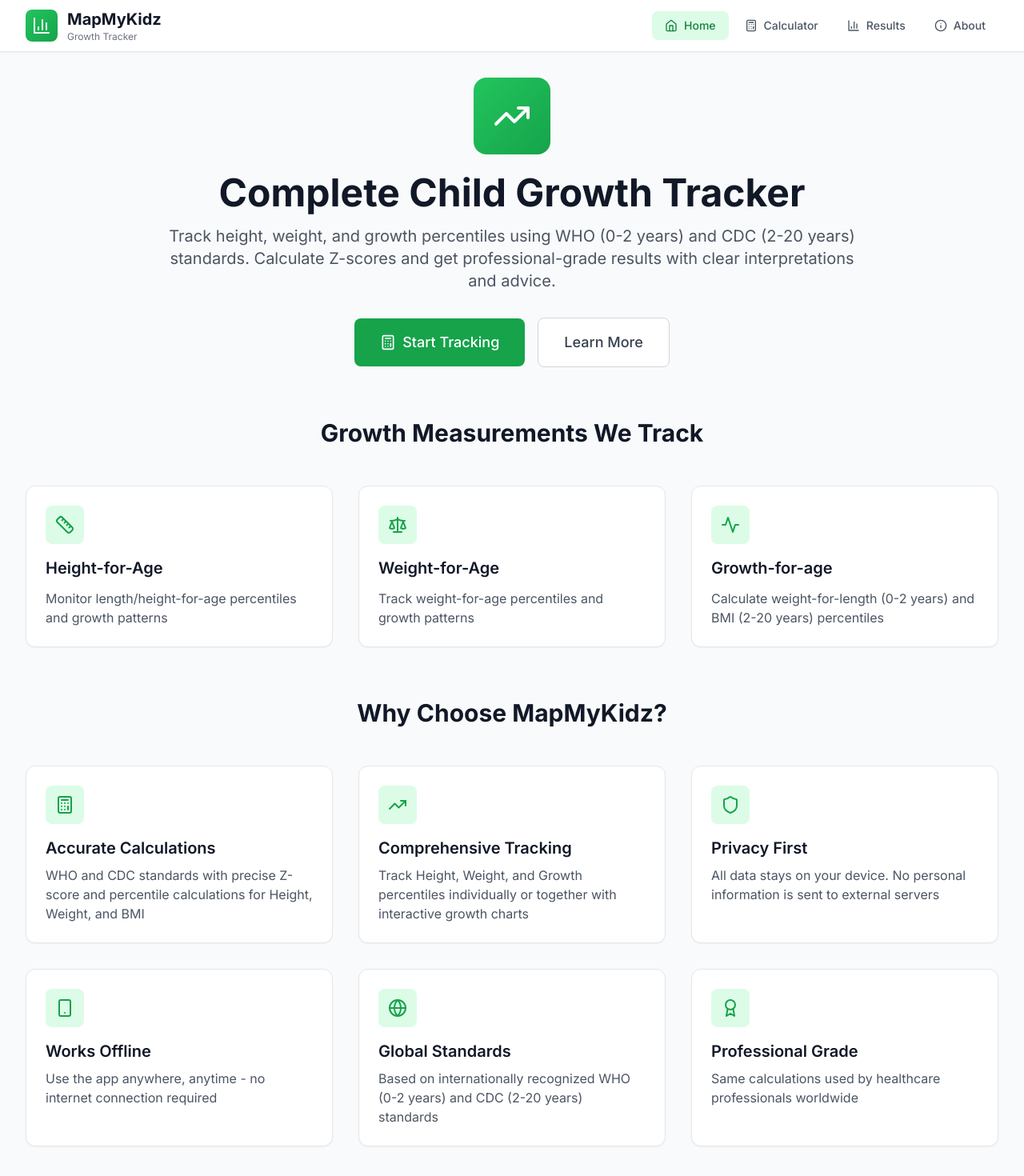
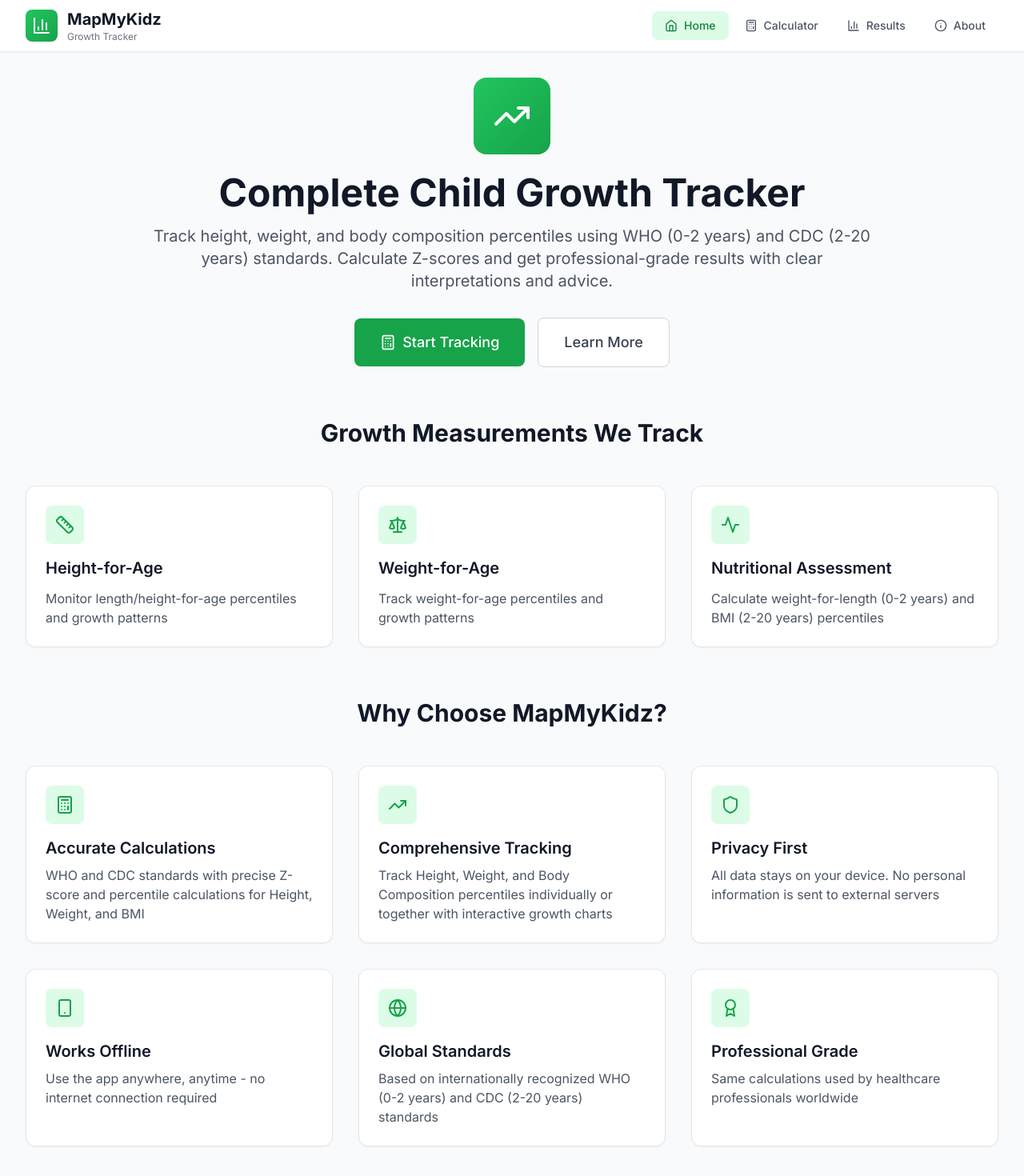
Before and after one commit to mapmykidz/Mapmykidz, a React (Vite) app: page / in a window 1280 px wide. Shown: the top 1470 px of the page at 80% size. Built offline with nearby package versions, Linux system fonts and the light colour scheme.

Commit message:
Update HomePage terminology: change growth percentiles to body composition percentiles and BMI to body composition for consistency

```diff
--- a/src/pages/AboutPage.tsx
+++ b/src/pages/AboutPage.tsx
@@ -25,7 +25,7 @@ export const AboutPage: React.FC = () => {
     },
     {
       icon: Activity,
-      title: 'Growth-for-Age Tracking',
+      title: 'Nutritional Status Tracking',
       description: 'Calculate weight-for-length (0-2 years) and BMI (2-20 years) using WHO and CDC standards.',
     },
     {
@@ -100,7 +100,7 @@ export const AboutPage: React.FC = () => {
               <li className="flex items-start space-x-2">
                 <div className="w-2 h-2 bg-primary-500 rounded-full mt-2 flex-shrink-0"></div>
                 <div>
-                  <strong>Growth-for-age:</strong> Weight-for-length (0-2 years) and BMI (2-20 years)
+                  <strong>Nutritional Status:</strong> Weight-for-length (0-2 years) and BMI (2-20 years)
                 </div>
               </li>
             </ul>
@@ -189,7 +189,7 @@ export const AboutPage: React.FC = () => {
           </div>
 
           <div>
-            <h3 className="text-lg font-semibold text-gray-900 mb-2">Growth-for-Age Analysis</h3>
+            <h3 className="text-lg font-semibold text-gray-900 mb-2">Nutritional Status Analysis</h3>
             <p className="text-gray-600 mb-3">
               For children 0-2 years, we use weight-for-length (WFL) measurements. For children 2-20 years, we use Body Mass Index (BMI):
             </p>
--- a/src/pages/HomePage.tsx
+++ b/src/pages/HomePage.tsx
@@ -12,7 +12,7 @@ export const HomePage: React.FC = () => {
     {
       icon: TrendingUp,
       title: 'Comprehensive Tracking',
-      description: 'Track Height, Weight, and Growth percentiles individually or together with interactive growth charts'
+      description: 'Track Height, Weight, and Body Composition percentiles individually or together with interactive growth charts'
     },
     {
       icon: Shield,
@@ -55,7 +55,7 @@ export const HomePage: React.FC = () => {
     },
           {
         icon: Activity,
-        title: 'Growth-for-age',
+        title: 'Nutritional Assessment',
         description: 'Calculate weight-for-length (0-2 years) and BMI (2-20 years) percentiles',
         color: 'from-primary-500 to-primary-600',
         bgColor: 'bg-primary-100',
@@ -75,7 +75,7 @@ export const HomePage: React.FC = () => {
             Complete Child Growth Tracker
           </h1>
           <p className="text-xl text-gray-600 mb-8 max-w-4xl mx-auto">
-            Track height, weight, and growth percentiles using WHO (0-2 years) and CDC (2-20 years) standards. Calculate Z-scores and get professional-grade results with clear interpretations and advice.
+            Track height, weight, and body composition percentiles using WHO (0-2 years) and CDC (2-20 years) standards. Calculate Z-scores and get professional-grade results with clear interpretations and advice.
           </p>
           <div className="flex flex-col sm:flex-row gap-4 justify-center items-center">
             <Link
@@ -165,7 +165,7 @@ export const HomePage: React.FC = () => {
             </div>
             <h3 className="text-xl font-semibold text-gray-900 mb-2">Choose Measurements</h3>
             <p className="text-gray-600">
-              Select height, weight, and/or BMI for tracking based on your needs
+              Select height, weight, and/or body composition for tracking based on your needs
             </p>
           </div>
           <div className="text-center">
--- a/src/pages/InputPage.tsx
+++ b/src/pages/InputPage.tsx
@@ -390,7 +390,7 @@ export const InputPage: React.FC = () => {
               <div className="flex items-center justify-between">
                 <div className="flex items-center space-x-3">
                   <Activity className={`w-5 h-5 ${selectedMeasurements.includes('bmi') ? 'text-primary-600' : 'text-gray-600'}`} />
-                  <div className="font-medium">Growth</div>
+                  <div className="font-medium">Nutrition</div>
                 </div>
                 {selectedMeasurements.includes('bmi') && <CheckCircle2 className="w-5 h-5 text-primary-600" />}
               </div>
```
